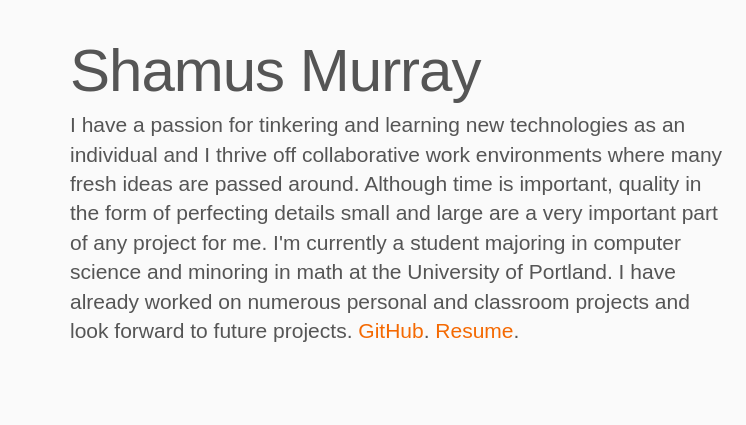
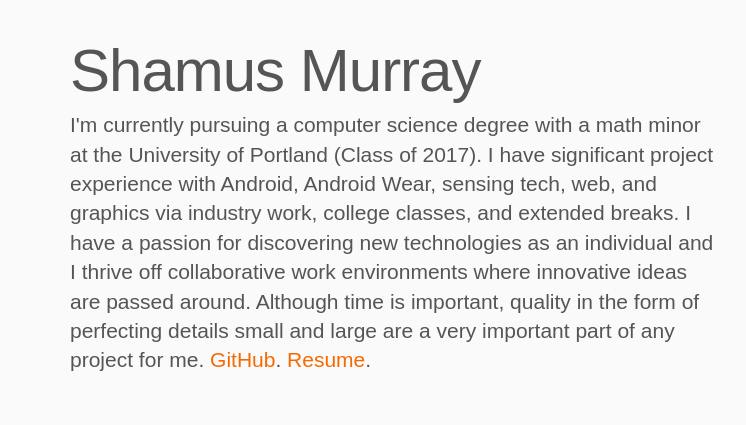
Before and after one commit to MurrayStudio/MurrayStudio.github.io, a plain HTML site: page about.html in a window 1280 px wide. Shown: the part 413-838 px from the top of the page, 0-746 px from the left. Drawn offline with nearby package versions, Linux system fonts and the light colour scheme.

Commit message:
Updated Bio.

```diff
--- a/about.html
+++ b/about.html
@@ -65,7 +65,7 @@
             <div id="first-row" class="row featurette">
                 <div class="col-md-7">
                     <a class="featurette-heading" href="https://github.com/shamu11/Story-Studio-Pro">Shamus Murray</a>
-                    <p class="lead">I have a passion for tinkering and learning new technologies as an individual and I thrive off collaborative work environments where many fresh ideas are passed around. Although time is important, quality in the form of perfecting details small and large are a very important part of any project for me. I'm currently a student majoring in computer science and minoring in math at the University of Portland. I have already worked on numerous personal and classroom projects and look forward to future projects. <a href="https://github.com/shamu11" id="gallery-button-story-studio">GitHub</a>. <a href="https://docs.google.com/document/d/1M94j6Iph8JdWUW4YG8Iljy0cGrFSrN8smd1T7LzxVuU/edit?usp=sharing" id="youtube-video-story-studio">Resume</a>.
+                    <p class="lead">I'm currently pursuing a computer science degree with a math minor at the University of Portland (Class of 2017). I have significant project experience with Android, Android Wear, sensing tech, web, and graphics via industry work, college classes, and extended breaks. I have a passion for discovering new technologies as an individual and I thrive off collaborative work environments where innovative ideas are passed around. Although time is important, quality in the form of perfecting details small and large are a very important part of any project for me. <a href="https://github.com/MurrayStudio" id="gallery-button-story-studio">GitHub</a>. <a href="https://docs.google.com/document/d/1M94j6Iph8JdWUW4YG8Iljy0cGrFSrN8smd1T7LzxVuU/edit?usp=sharing" id="youtube-video-story-studio">Resume</a>.
                     </p>
                 </div>
                 <div class="col-md-5">
```
